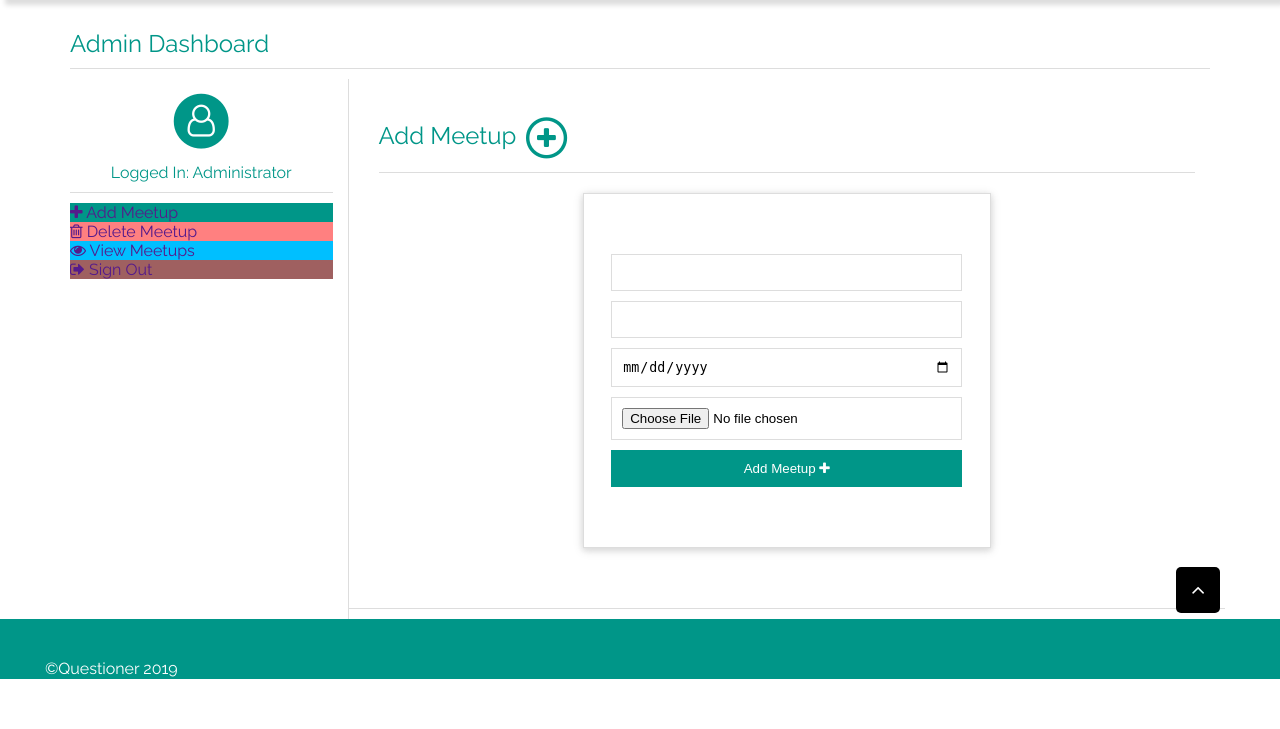
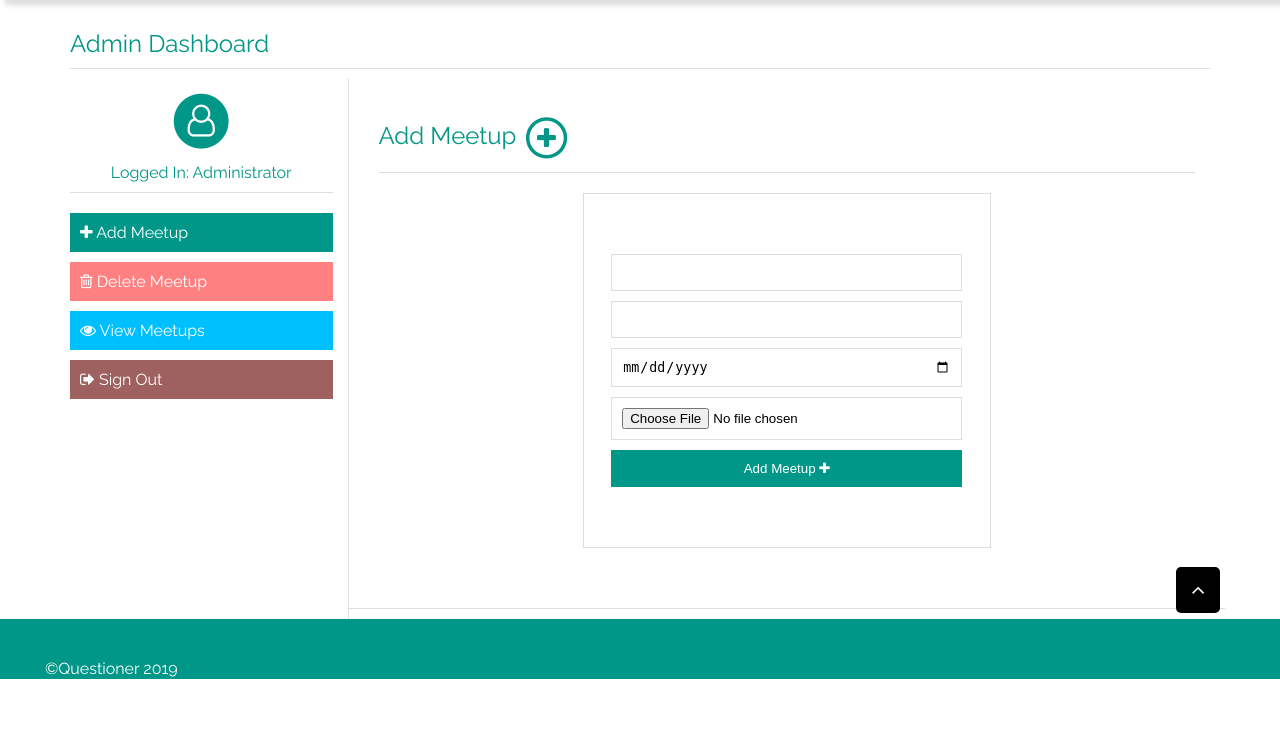
Before and after one commit to Felix45/Questioner, a Python web app: template UI/templates/createmeetup.html in a window 1280 px wide. Shown: the part 71-800 px from the top of the page. Run offline with Jinja, Linux system fonts and the light colour scheme; the template is opened without the code that fills it, so the values that code supplies are empty.

Commit message:
[feature #162967834] styled the create meetup page

```diff
--- a/UI/static/styles/style.css
+++ b/UI/static/styles/style.css
@@ -85,9 +85,6 @@ div[class*='column-']{
 .divider{
 		border-bottom:1px solid #ddd;
 }
-.block{
-	display: block;
-}
 
 .input{
 		border: 1px solid #ddd;
@@ -148,6 +145,14 @@ header .logo-mobile button{
 .menu li a{
 	color: #009688;
 	padding: 10px;
+}
+.block{
+	display: block;
+}
+.no-box-shadow{
+	-moz-box-shadow: none;
+	-webkit-box-shadow: none;
+	box-shadow: none;
 }
 
 main{
@@ -221,6 +226,11 @@ main .dashboard{
 main .profile{
 	color: #009688;
 }
+main .profile .admin-menu a{
+	color: #fff;
+	margin-top: 10px;
+	padding: 10px;
+}
 main .profile .fa-stack{
 	color: #009688;
 }
@@ -246,6 +256,7 @@ main .admin-action-type{
     right: 30px;
     border:1px solid #fff;
 }
+
 
 .drawer-menu{
 	width: 100%;
```
